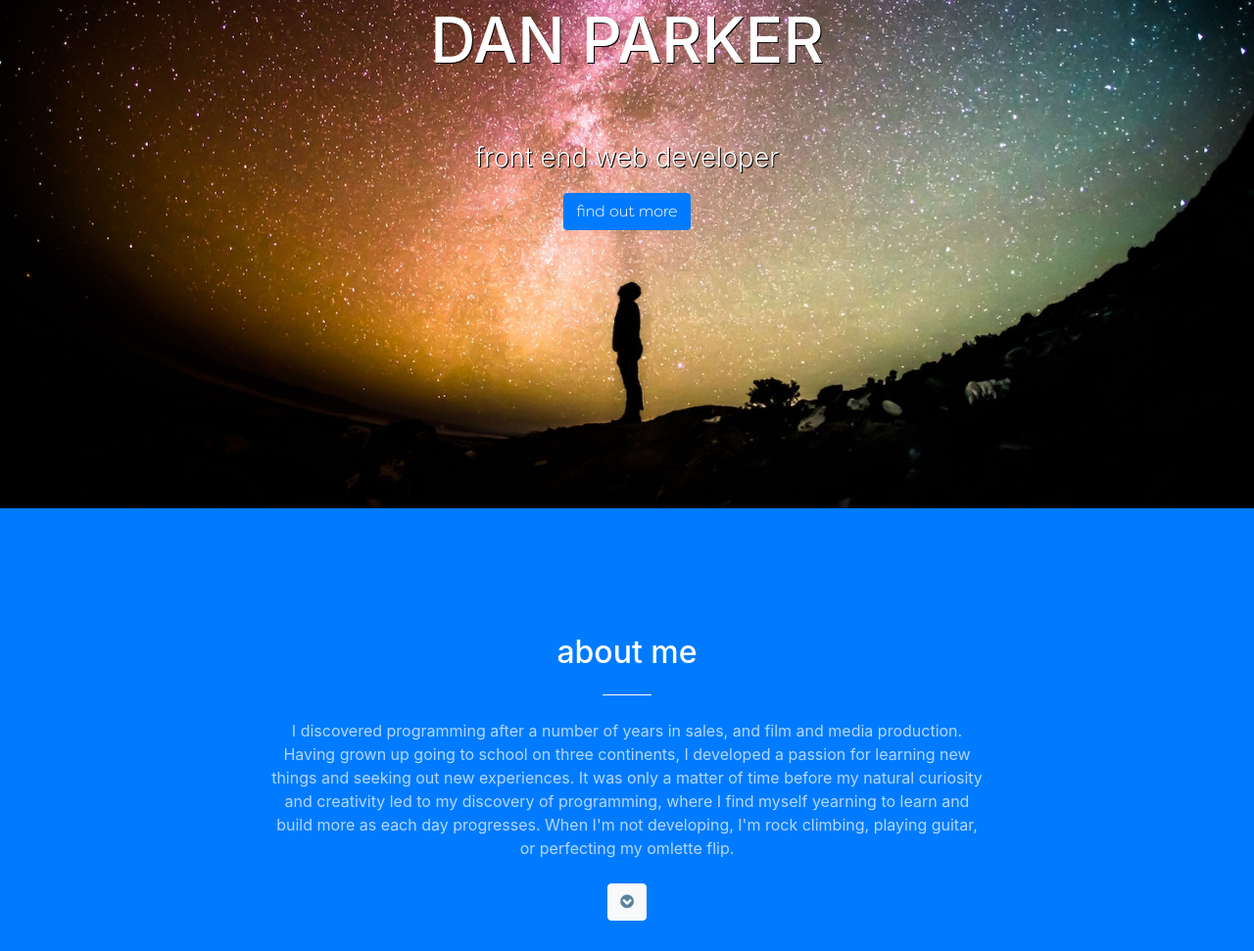
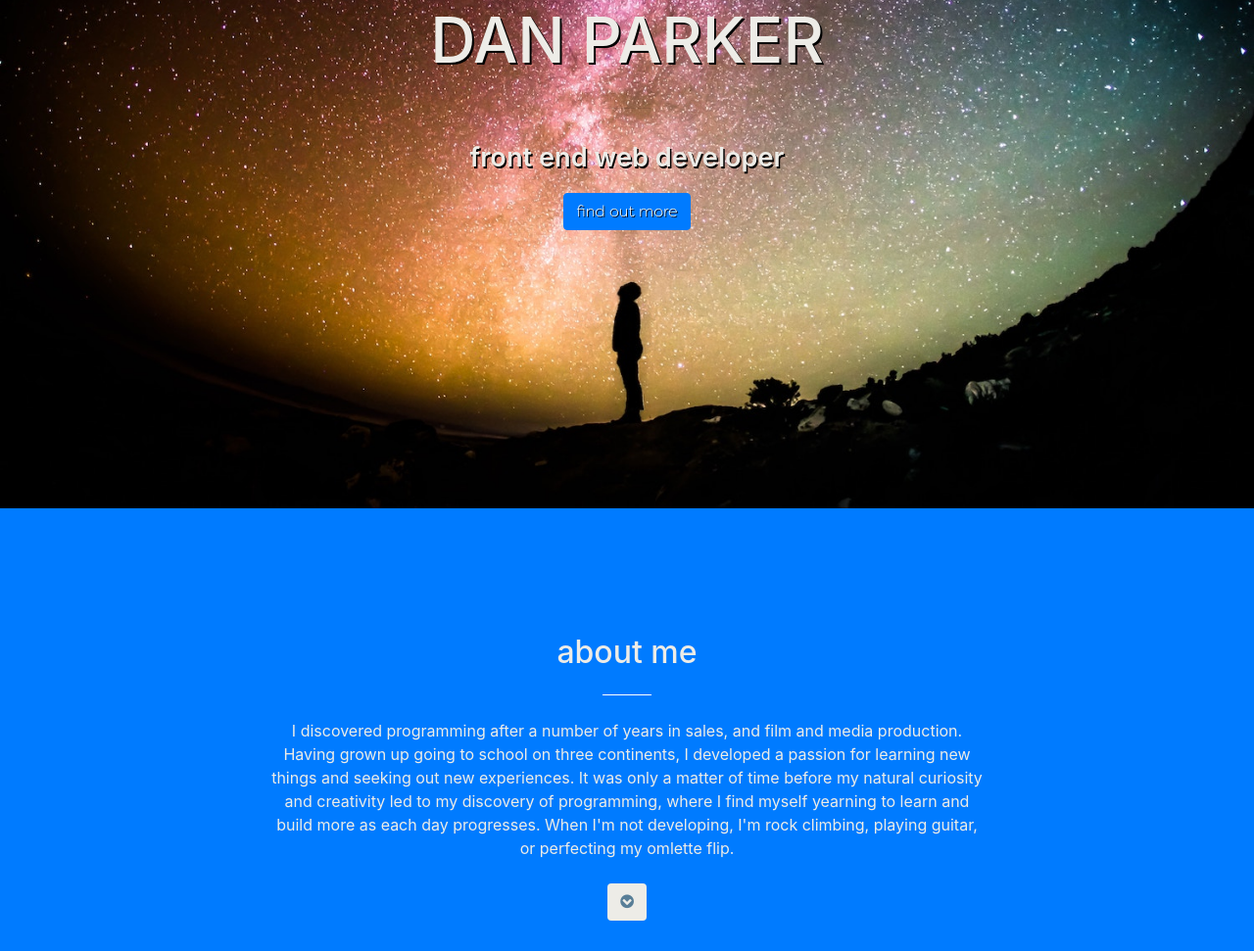
Before and after one commit to dangaparker/portfolio, a website with bundled scripts: page index.html in a window 1280 px wide. Shown: the part 281-1252 px from the top of the page at 98% size. Built offline with nearby package versions, Linux system fonts and the light colour scheme.

Commit message:
added font shadow to improve readability

```diff
--- a/css/creative.css
+++ b/css/creative.css
@@ -54,7 +54,7 @@ h6 {
 }
 
 .text-faded {
-  color: rgba(255, 255, 255, 0.7);
+  color: #edece7;
 }
 
 section {
@@ -68,11 +68,38 @@ section {
   margin-top: 0;
 }
 
+header h1, header p, header a{
+  color: #edece7
+}
+
+
+#about a{
+  background-color: #edece7
+}
+
+#about a:hover{
+  background-color: #bfbfbf
+}
+#about h2, #about hr{
+  color: #edece7
+}
+
 .footer-section a{
-  color: #cccccc;
+  color: #bfbfbf
+}
+
+.footer-section a:hover{
+  color: #edece7
+}
+
+.footer-section span{
+  color: #bfbfbf
+}
+.footer-section span:hover{
+  color: #edece7
 }
 .footer-section h7{
- color: #cccccc
+ color: #bfbfbf
 }
 
 ::-moz-selection {
@@ -201,13 +228,14 @@ header.masthead hr {
 
 header.masthead h1 {
   font-size: 2rem;
-  text-shadow: 1px 1px black;
+  text-shadow: 2px 2px black;
 }
 
 header.masthead p {
   font-weight: 300;
   font-size: 1.3em;
-  text-shadow: 1px 1px black;
+  text-shadow: 1.5px 1.5px black;
+  font-weight: 600;
 }
 
 @media (min-width: 768px) {
@@ -325,12 +353,16 @@ header.masthead p {
 .btn-primary {
   background-color: #23587bbd;
   border-color: #23587bbd;
+  color: #edece7;
+  text-shadow: 1px 1px black;
 }
 
 .about-icon{
   color: #23587bbd;
   border-color: #23587bbd;
 }
+
+
 
 .btn-primary:hover, .btn-primary:focus, .btn-primary:active {
   color: #fff;
--- a/index.html
+++ b/index.html
@@ -65,7 +65,7 @@
     </div>
   </nav>
 
-  <header class="masthead text-center text-white d-flex">
+  <header class="masthead text-center d-flex">
     <div class="container my-auto">
       <div class="row">
         <div class="col-lg-10 mx-auto">
@@ -85,10 +85,10 @@
     <div class="container">
       <div class="row">
         <div class="col-lg-8 mx-auto text-center">
-          <h2 class="section-heading text-white">about me</h2>
+          <h2 class="section-heading">about me</h2>
           <hr class="light my-4">
           <p class="text-faded mb-4">I discovered programming after a number of years in sales, and film and media production. Having grown up going to school on three continents, I developed a passion for learning new things and seeking out new experiences. It was only a matter of time before my natural curiosity and creativity led to my discovery of programming, where I find myself yearning to learn and build more as each day progresses. When I'm not developing, I'm rock climbing, playing guitar, or perfecting my omlette flip.</p>
-          <a class="btn btn-light  btn-xl js-scroll-trigger" href="#services"><i class="text-center about-icon bottom-icon fa fa-chevron-circle-down"></i></a>
+          <a class="btn  btn-xl js-scroll-trigger" href="#services"><i class="text-center about-icon bottom-icon fa fa-chevron-circle-down"></i></a>
         </div>
       </div>
     </div>
```
